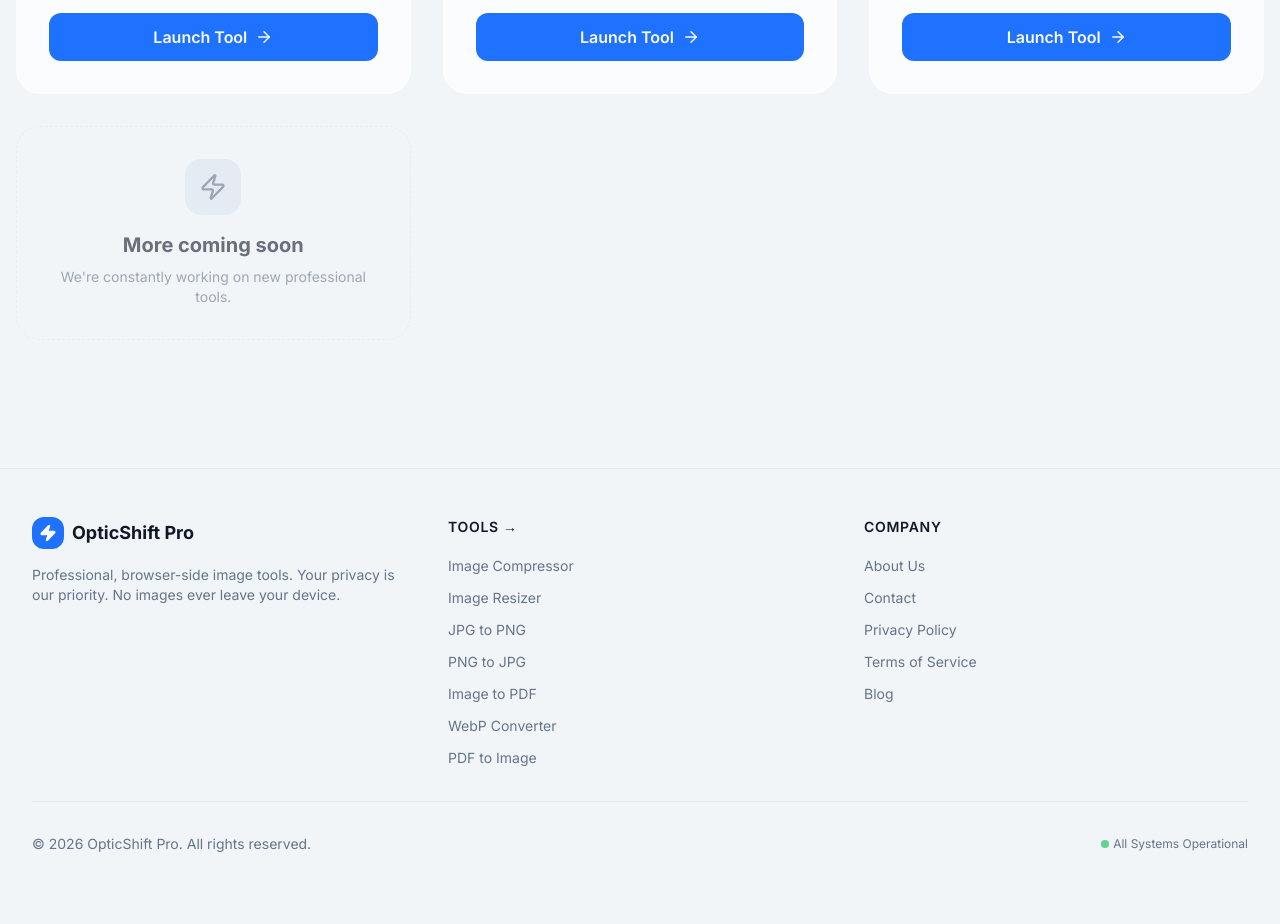
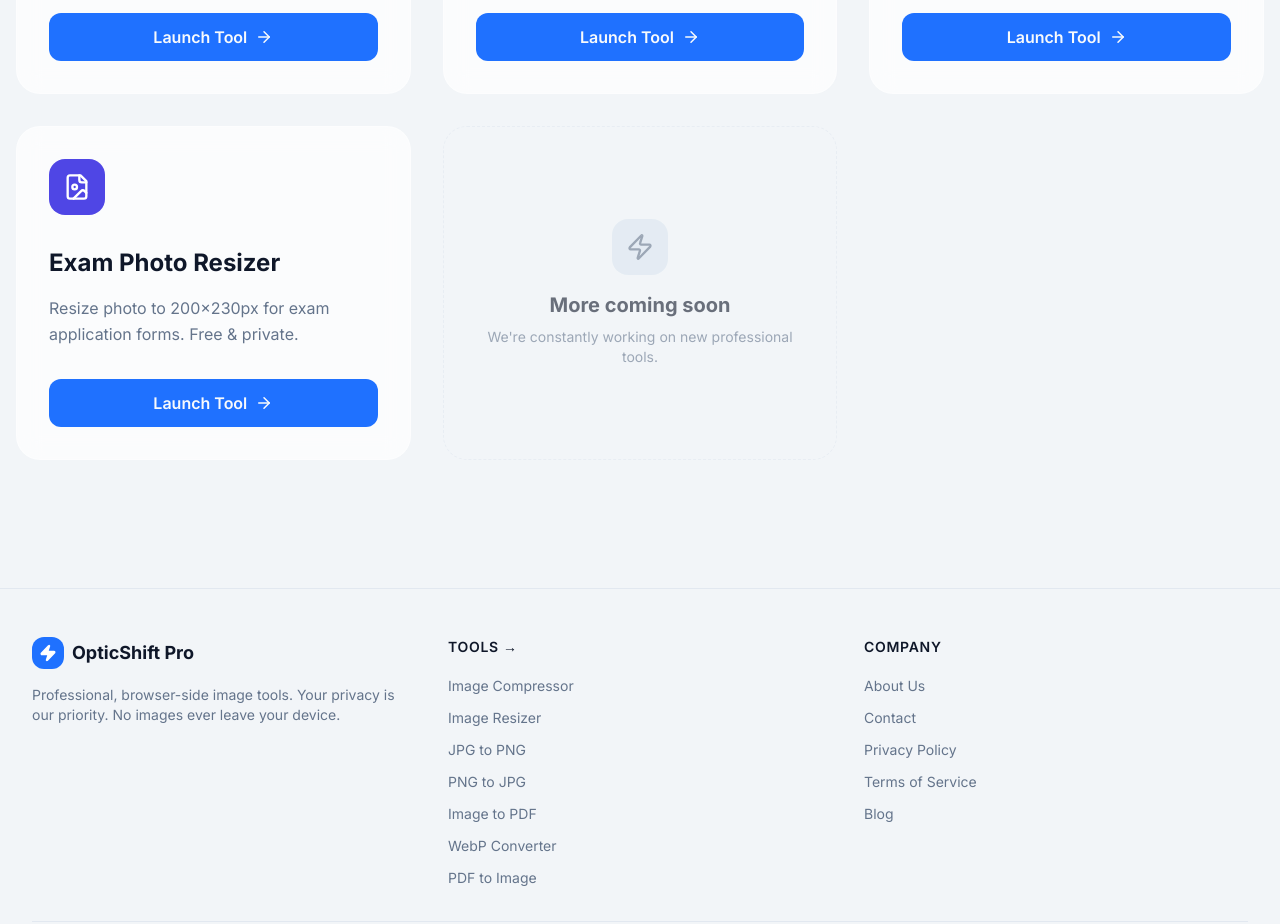
Before and after one commit to surajkumar122024-star/ok01, a Next.js app: page /tools in a window 1280 px wide. Shown: the part 3960-4884 px from the top of the page. Before the commit the page ends 4862 px from the top, so only its background shows below. Built offline with nearby package versions, Linux system fonts and the light colour scheme.

Commit message:
Add Exam Photo Resizer tool to ToolsPage

```diff
--- a/src/app/tools/page.tsx
+++ b/src/app/tools/page.tsx
@@ -223,6 +223,13 @@ const tools = [
   icon: FileImage,
   color: "bg-amber-600"
 },
+  {
+  name: "Exam Photo Resizer",
+  slug: "exam-photo",
+  description: "Resize photo to 200x230px for exam application forms. Free & private.",
+  icon: FileImage,
+  color: "bg-indigo-600"
+},
 ];
 
 export default function ToolsPage() {
```
